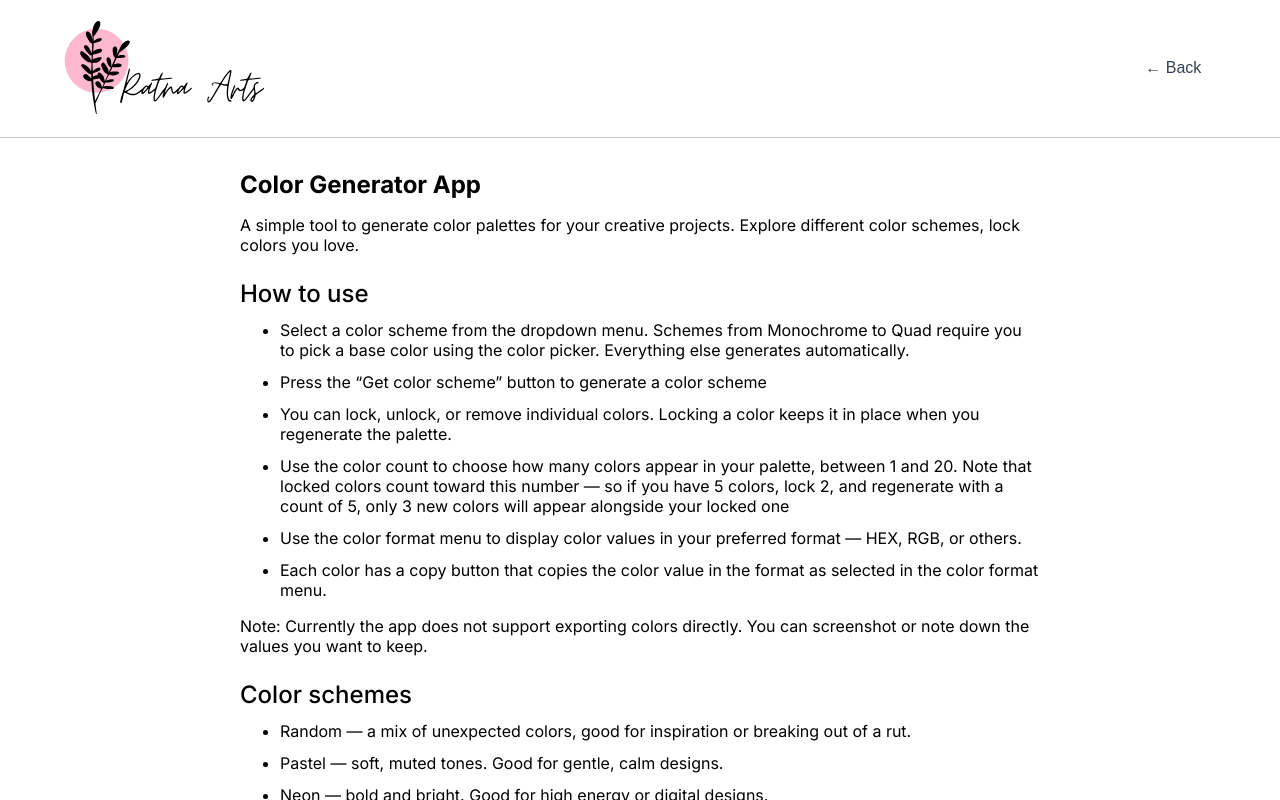
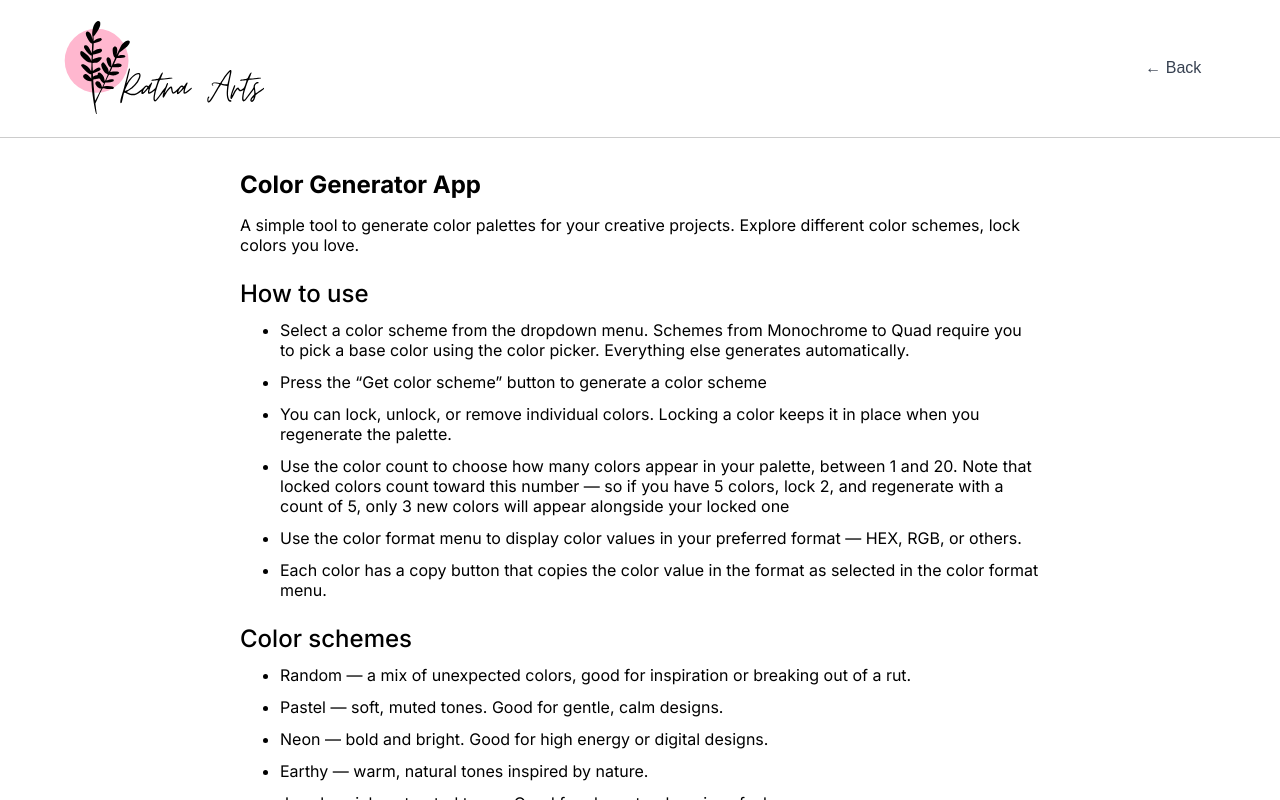
Before and after one commit to jrc17/color-generator, a React (Vite) app: page / in a window 1280 px wide. Both pictures are taken after a click on the button 1189 px from the left and 68 px from the top of the page. Shown: the top 800 px of the page. Built offline with nearby package versions, Linux system fonts and the light colour scheme.

Commit message:
Update Help.jsx

```diff
--- a/src/Help.jsx
+++ b/src/Help.jsx
@@ -17,7 +17,7 @@ export default function Help(){
     <li>Use the color format menu to display color values in your preferred format — HEX, RGB, or others.</li>
     <li>Each color has a copy button that copies the color value in the format as selected in the color format menu.</li>
     </ul>
-    <p>Note: Currently the app does not support exporting colors directly. You can screenshot or note down the values you want to keep.</p>
+
 </section>
 
 <section>
```
